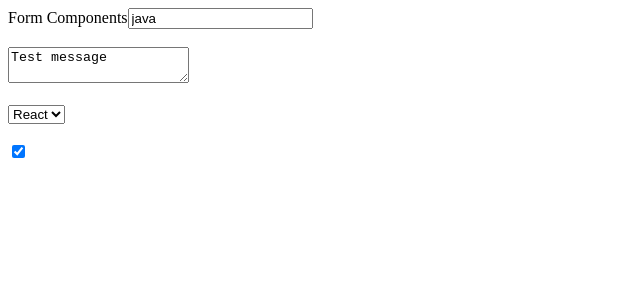
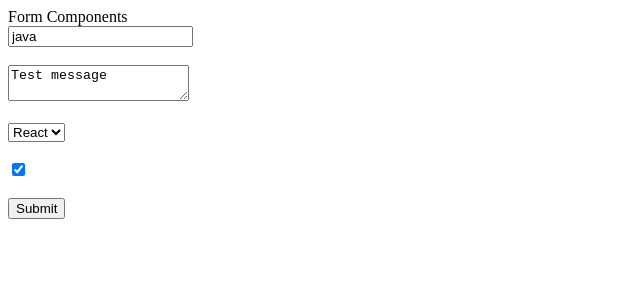
Before and after one commit to DipanSamadder/react-vite-project-basic, a React (Vite) app: page / in a window 1280 px wide. Shown: the top 300 px of the page, without its empty margins (0-640 px from the left). Built offline with nearby package versions, Linux system fonts and the light colour scheme.

Commit message:
Form Controll & Uncontroll done

```diff
--- a/src/components/Form.tsx
+++ b/src/components/Form.tsx
@@ -30,10 +30,18 @@ class Form extends React.Component{
 
         }
     }
+
+    handlerSubmit = (e) =>{
+        const {title, message, select, gender} = this.state;
+        e.preventDefault();
+        console.log(title,message,select,gender);
+
+    }
     render() {
-        const {title, message, select,gender} = this.state;
+        const {title, message, select, gender} = this.state;
         return (
             <div>Form Components
+                <form onSubmit={this.handlerSubmit}>
                     <input type="text" name="title" placeholder='Title' value={title} onChange={this.handleChange}/>
                     <br/>
                     <br/>
@@ -47,6 +55,10 @@ class Form extends React.Component{
                     <br/>
                     <br/>
                     <input type="checkbox" name="gender" placeholder='gender' checked={gender} onChange={this.handleChange}/>
+                    <br/>
+                    <br/>
+                    <input type="submit" name="Submit"/>
+                </form>
             </div>
         );
     }
```
Lines whose indentation alone changed are shown as unchanged.
